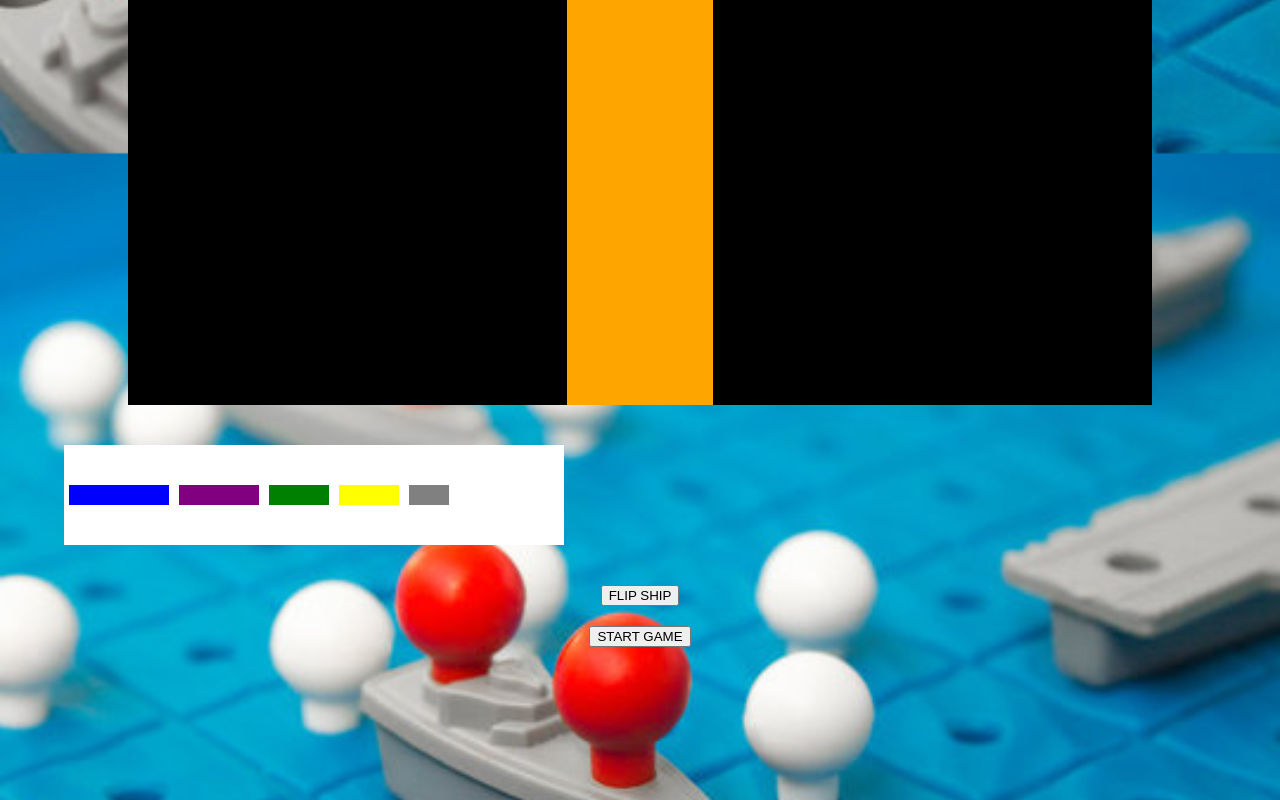
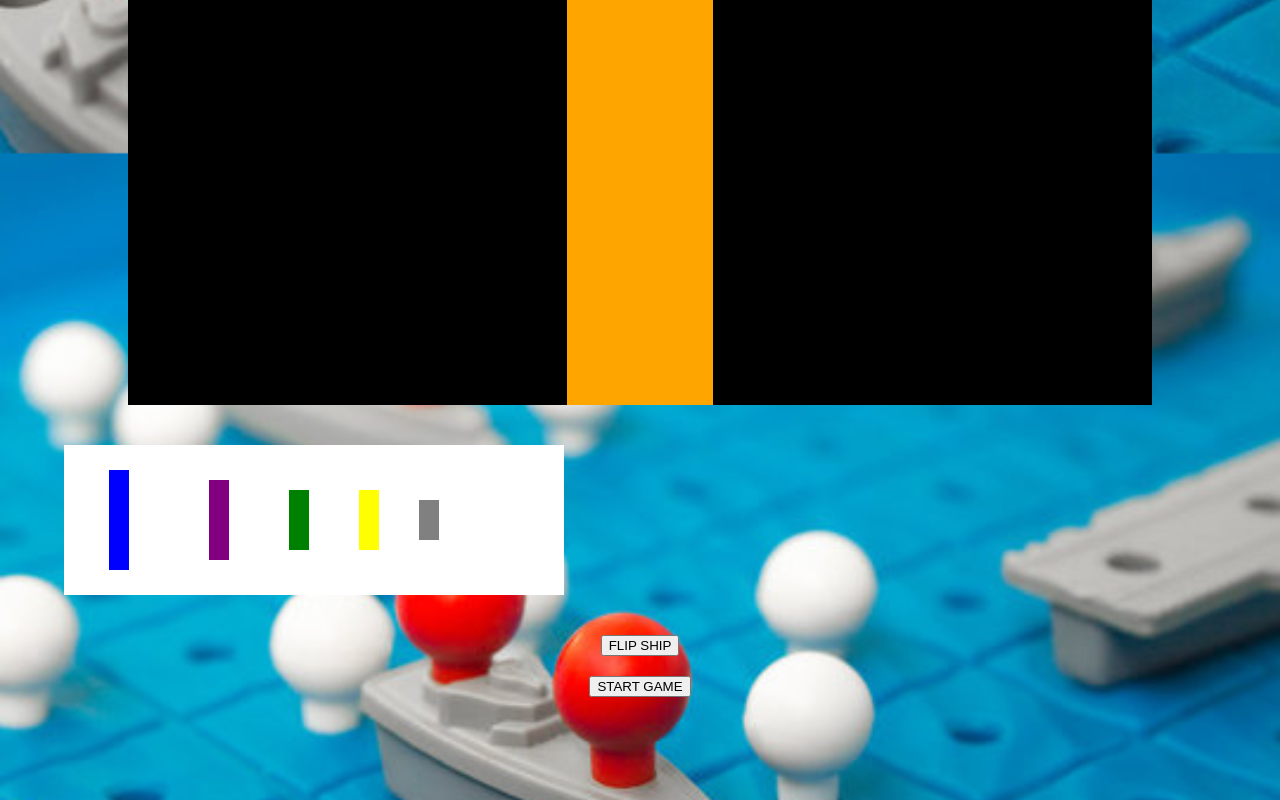
Before and after one commit to RikkieBobby/JS-battle-ship, a plain HTML site: page index.html in a window 1280 px wide. Both pictures are taken after a click on the button "FLIP SHIP". Shown: the part 700-1500 px from the top of the page. Drawn offline with Linux system fonts and the light colour scheme; a web font is replaced by a local one.

Commit message:
add function to flip ships 90 degrees

```diff
--- a/assets/css/style.css
+++ b/assets/css/style.css
@@ -51,11 +51,12 @@ body {
 #ships-container {
     display: block;
     width: 500px;
-    height: 100px;
+    height: 150px;
     background-color: white;
     margin-left: 5%;
     display: flex;
     align-items: center;
+
 }
 
 .carrier {
--- a/assets/js/script.js
+++ b/assets/js/script.js
@@ -1,3 +1,15 @@
-function startGame()
+const shipsContainer = document.querySelector('#ships-container')
+const flipButton = document.querySelector('#flip-button')
+let angle = 0
 
-function placeShips()
+function flipFunc() {
+    const shipOptions = Array.from(shipsContainer.children)
+    if (angle === 0) {
+        angle = 90
+    } else {
+        angle = 0
+    }
+        shipOptions.forEach(shipOption => shipOption.style.transform = `rotate(${angle}deg)`)
+}
+
+flipButton.addEventListener('click', flipFunc)
```
